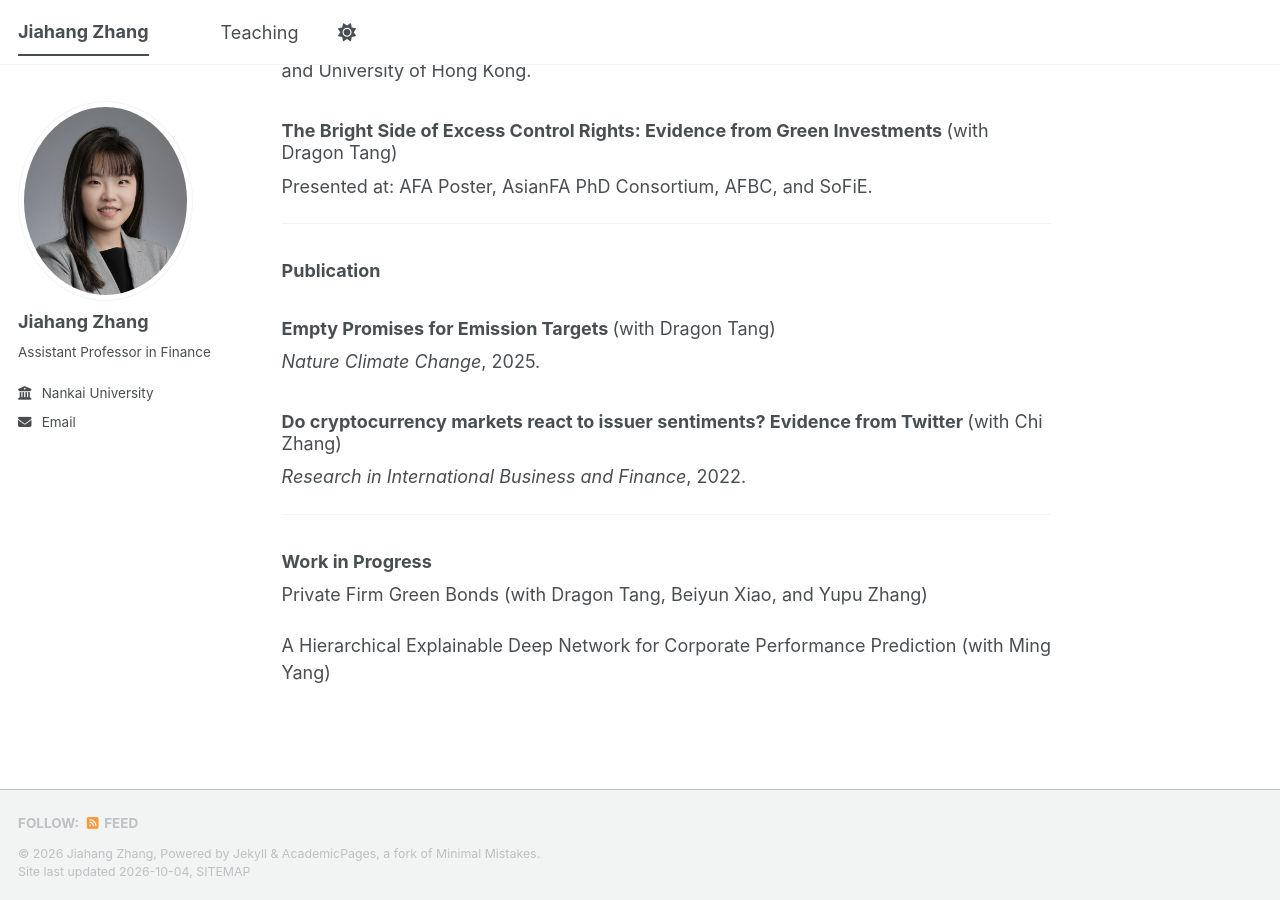
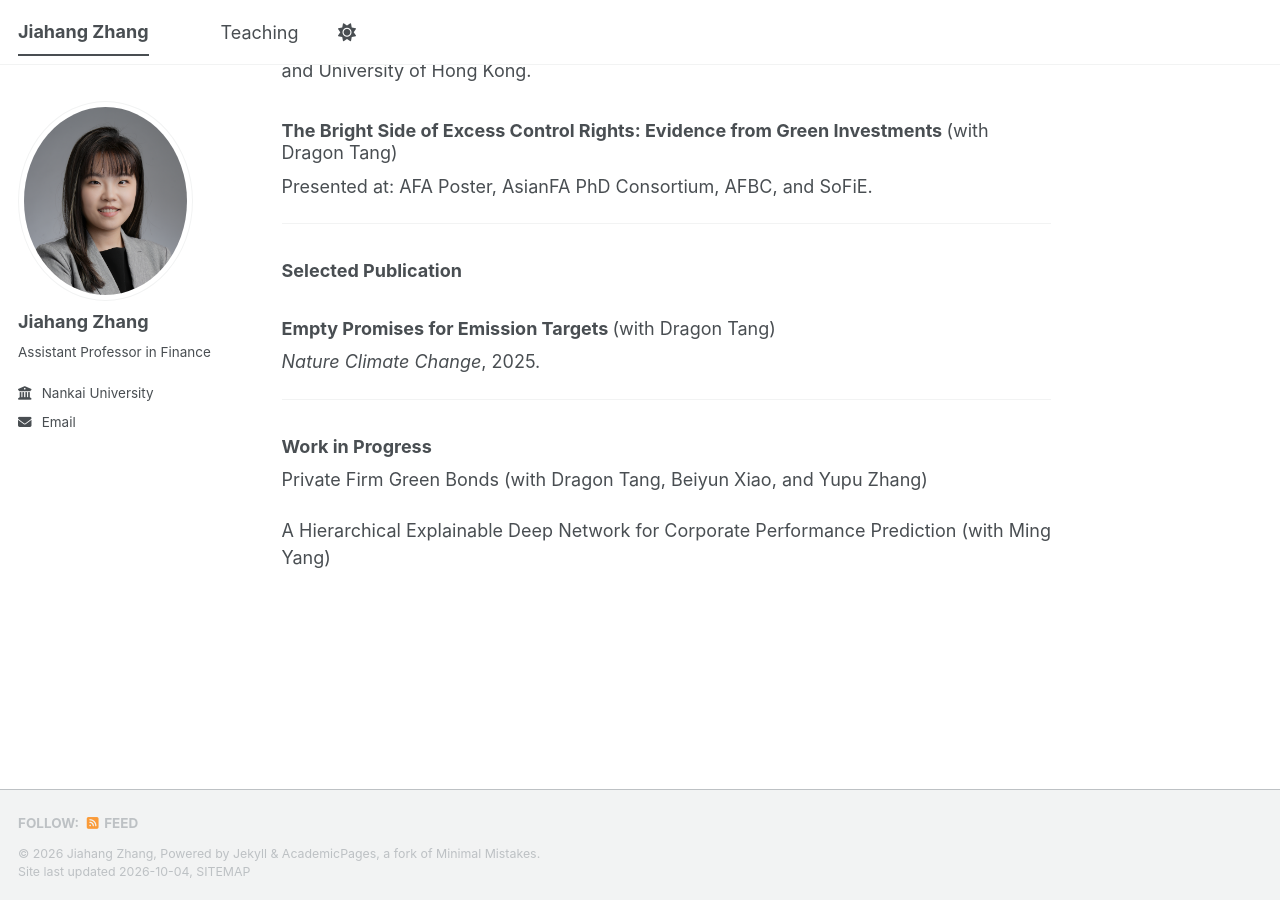
Before and after one commit to joannazhang88/joannazhang88.github.io, a Jekyll site: the page built from _pages/about.md, in a window 1280 px wide and 900 px high, scrolled down 872 px. Built offline with Jekyll 4.4.1, drawn with Linux system fonts in a browser that asks for light colours; a style sheet for code colours, icons or effects is not loaded.

Commit message:
Update about.md

```diff
--- a/_pages/about.md
+++ b/_pages/about.md
@@ -40,15 +40,13 @@ Presented at: AFA Poster, AsianFA PhD Consortium, AFBC, and SoFiE.
 
 ---
 
-### Publication
+### Selected Publication
 
 ### Empty Promises for Emission Targets <span style="font-weight: normal;">(with Dragon Tang)</span>
 
 *Nature Climate Change*, 2025.
 
-### Do cryptocurrency markets react to issuer sentiments? Evidence from Twitter <span style="font-weight: normal;">(with Chi Zhang)</span>
 
-*Research in International Business and Finance*, 2022.
 
 ---
 
```
